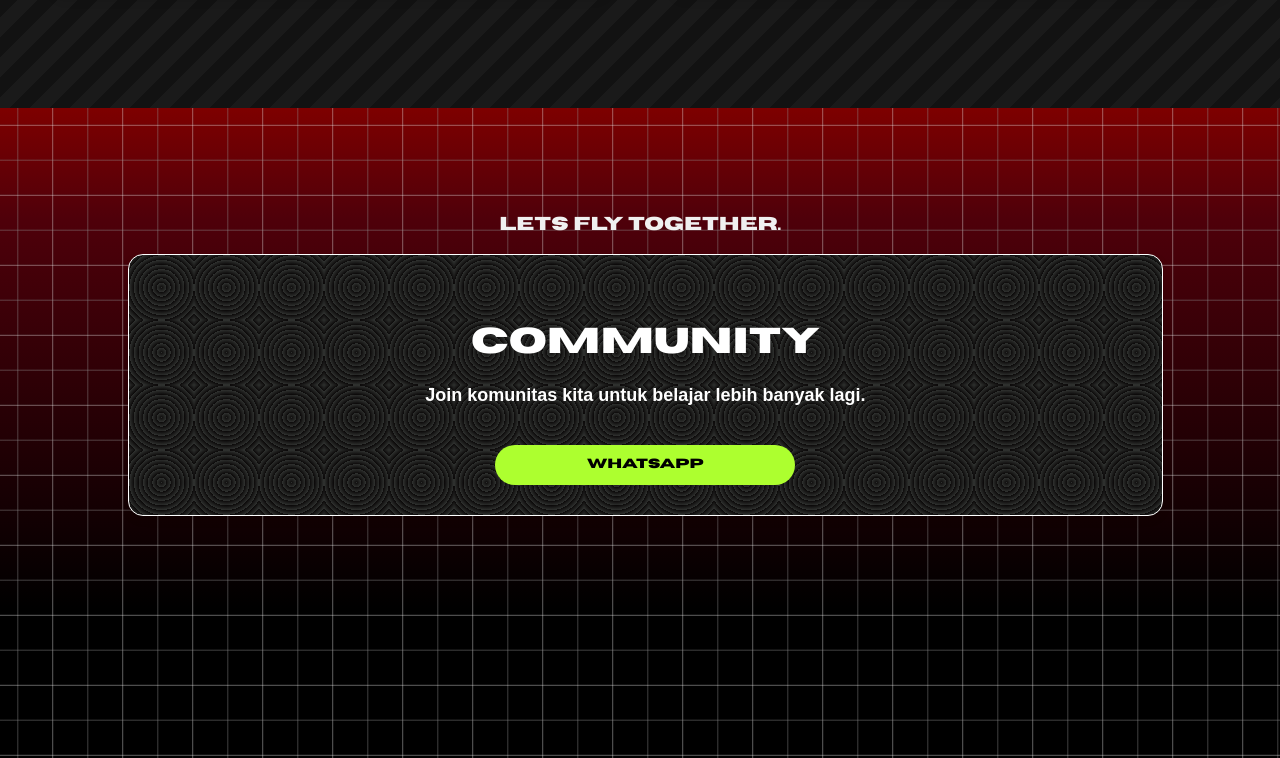
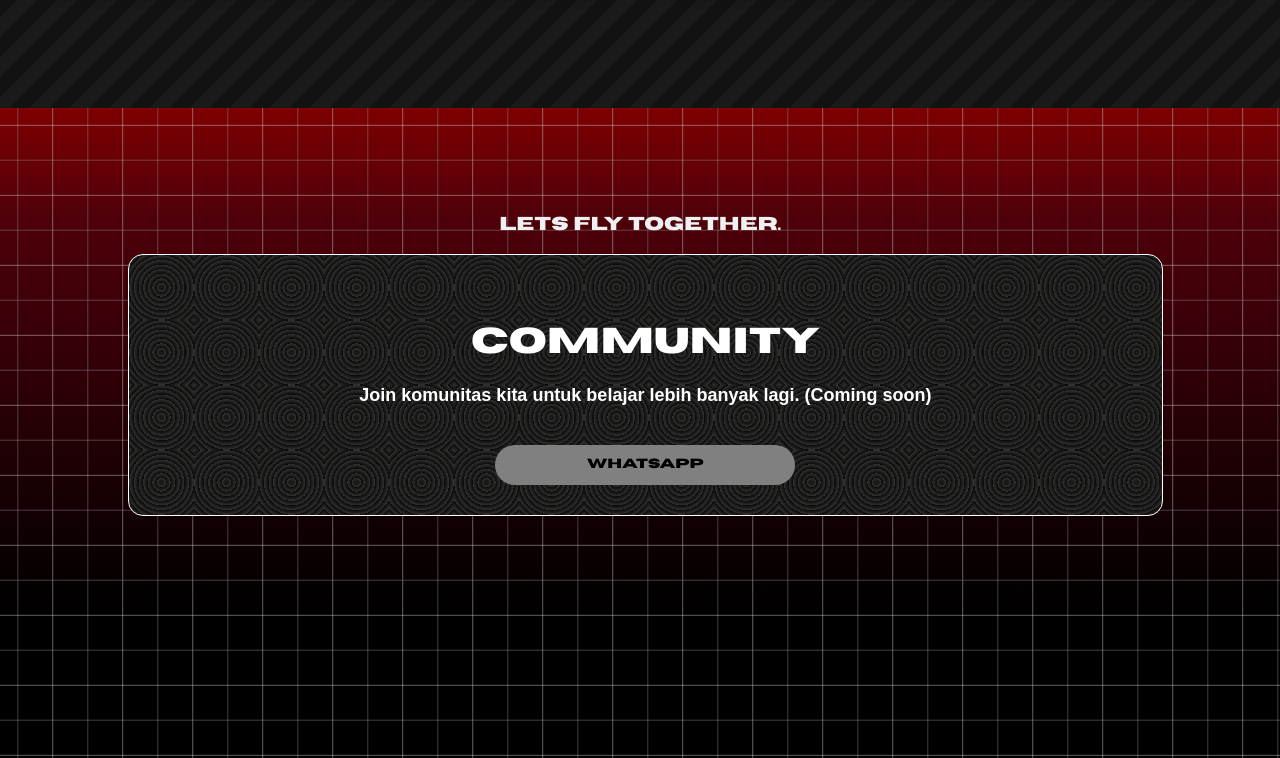
Before and after one commit to YakutCoding/YkuteTrades, a plain HTML site: page index.html in a window 1280 px wide. Shown: the part 2317-3075 px from the top of the page. Drawn offline with Linux system fonts and the light colour scheme.

Commit message:
Update index.html

```diff
--- a/index.html
+++ b/index.html
@@ -302,10 +302,10 @@ background: linear-gradient(360deg, rgba(198,162,70,1) 23%, rgba(220,255,0,1) 10
             <div class="panel fade-in-scroll" id="sigmas"style="border: solid 1px; width: 95%;">
                <center> <h3>COMMUNITY</h3>
                 <p style="font-family: Montserrat,sans-serif;font-weight: 700;">
-                    Join komunitas kita untuk belajar lebih banyak lagi.
+                    Join komunitas kita untuk belajar lebih banyak lagi. (Coming soon)
                 </p>
                 <br>
-                <button style="width: 300px;">Whatsapp</button><br></center>
+                <button style="width: 300px; background-color:gray">Whatsapp</button><br></center>
             </div>
 
         </div></center>
```
